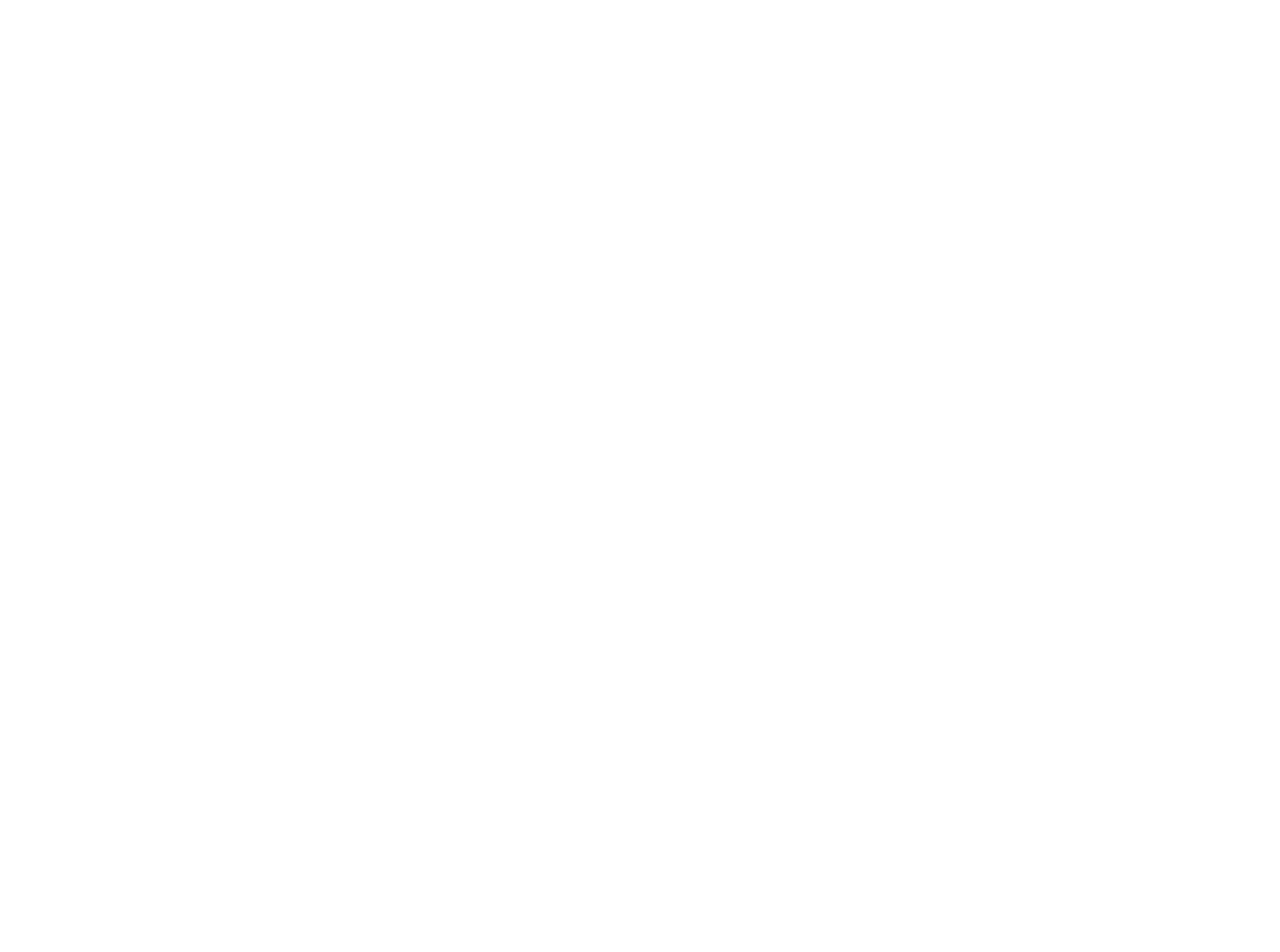
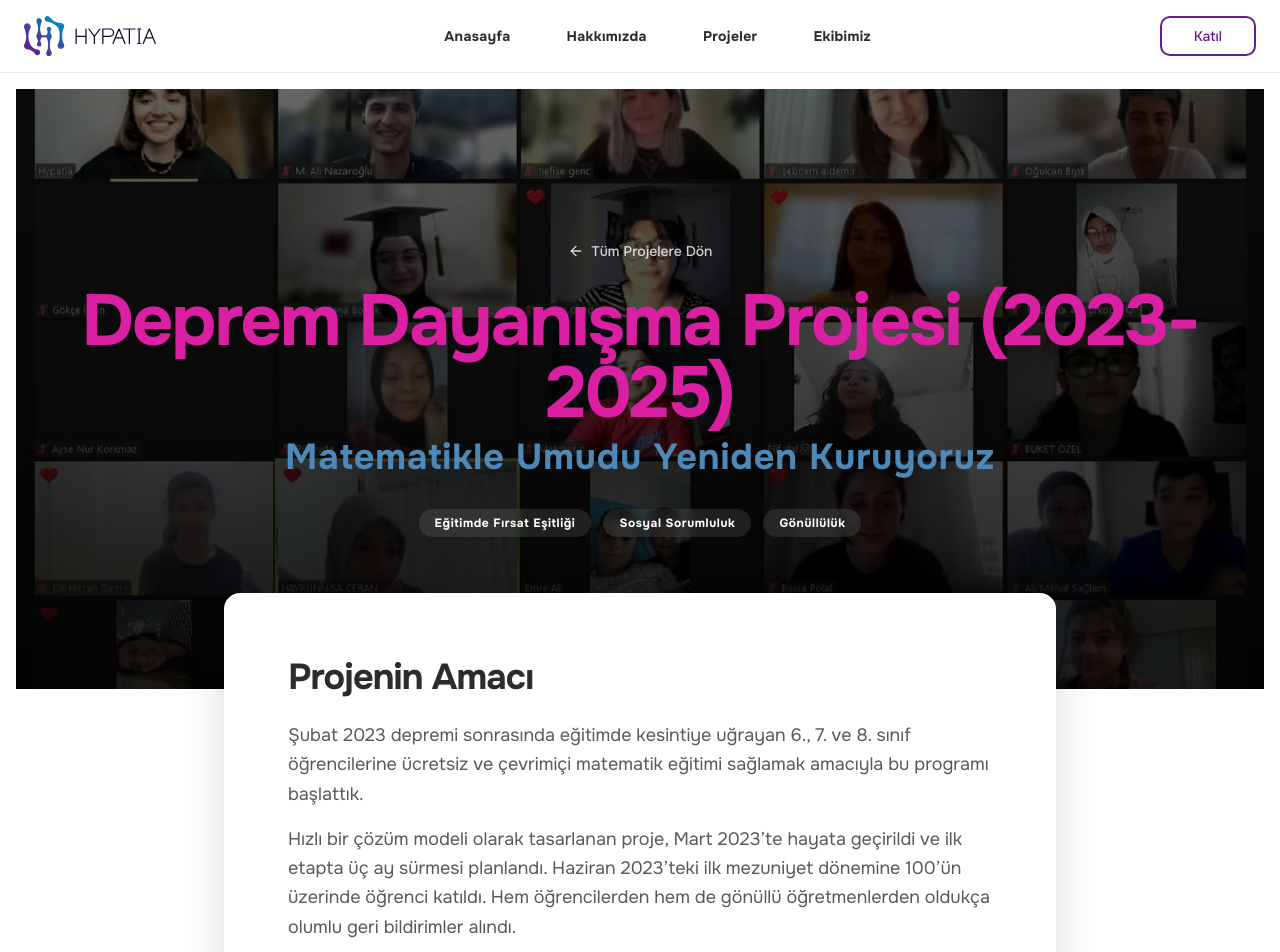
Before and after one commit to nefisegenc/hypatia-community-, a Next.js app: page /projects/deprem-dayanisma-matematik-2023 in a window 1280 px wide. Before the commit this address had no page. Shown: the top 952 px of the page. Before the commit the page ends 800 px from the top, so only its background shows below. Built offline with nearby package versions, Linux system fonts and the light colour scheme.

Commit message:
Repair projects data after merge errors

```diff
--- a/src/data/projects.ts
+++ b/src/data/projects.ts
@@ -109,6 +109,27 @@
                 quote: "“Regl utanılacak bir şey değil, konuşulacak bir şeydir.”",
                 closing: "Birlikte öğrenerek, birlikte farkında olduğumuz yarınlara! ✨",
             },
+        }
+    },
+    {
+        slug: "deprem-dayanisma-matematik-2023",
+        title: "Deprem Dayanışma Projesi (2023-2025)",
+        description: "Şubat 2023 depremi sonrası 6, 7 ve 8. sınıf öğrencilerine yönelik ücretsiz ve online matematik eğitimi projesi.",
+        imageUrl: "/images/h-1.jpeg",
+        detail: {
+            heroTitle: "Deprem Dayanışma Projesi (2023-2025)",
+            heroSubtitle: "Matematikle Umudu Yeniden Kuruyoruz",
+            heroImageUrl: "/images/h-1.jpeg",
+            categories: ["Eğitimde Fırsat Eşitliği", "Sosyal Sorumluluk", "Gönüllülük"],
+            goal: {
+                title: "Projenin Amacı",
+                paragraphs: [
+                    "Şubat 2023 depremi sonrasında eğitimde kesintiye uğrayan 6., 7. ve 8. sınıf öğrencilerine ücretsiz ve çevrimiçi matematik eğitimi sağlamak amacıyla bu programı başlattık.",
+                    "Hızlı bir çözüm modeli olarak tasarlanan proje, Mart 2023’te hayata geçirildi ve ilk etapta üç ay sürmesi planlandı. Haziran 2023’teki ilk mezuniyet dönemine 100’ün üzerinde öğrenci katıldı. Hem öğrencilerden hem de gönüllü öğretmenlerden oldukça olumlu geri bildirimler alındı.",
+                    "Elde edilen bu başarıların ardından program genişletilerek toplam 2,5 yıl boyunca devam etti. Haziran 2025’te tüm öğrencilerimizi liseye uğurlayarak projenin kapanışını büyük bir gururla gerçekleştirdik.",
+                    "Bu süreçte amacımız yalnızca matematik öğretmek değil; aynı zamanda, afetin ardından öğrencilerin yanında olduğumuzu hissettirmekti. Toplamda 40’tan fazla gönüllü öğretmenle 300’ün üzerinde öğrenciye ulaştık."
+                ],
+            },
             scope: {
                 title: "Projenin Kapsamı",
                 items: [
@@ -154,7 +175,7 @@
                 quote: "Eğitim bir ayrıcalık değil, bir dayanışma biçimidir.",
                 closing: "Deprem Dayanışma Projesi, afet sonrası eğitimde topluluk temelli dayanıklılığın, dijital gönüllülüğün ve akran destekli öğrenmenin gücünü ortaya koydu."
             }
-        }
+        },
     },
     {
         slug: "deprem-dayanisma-projesi-matematik",
@@ -337,7 +358,6 @@
             },
         }
     },
-    // --- YENİ EKLENEN PROJE ---
     {
         slug: "liseli-talks",
         title: "Liseli Talks",
```
